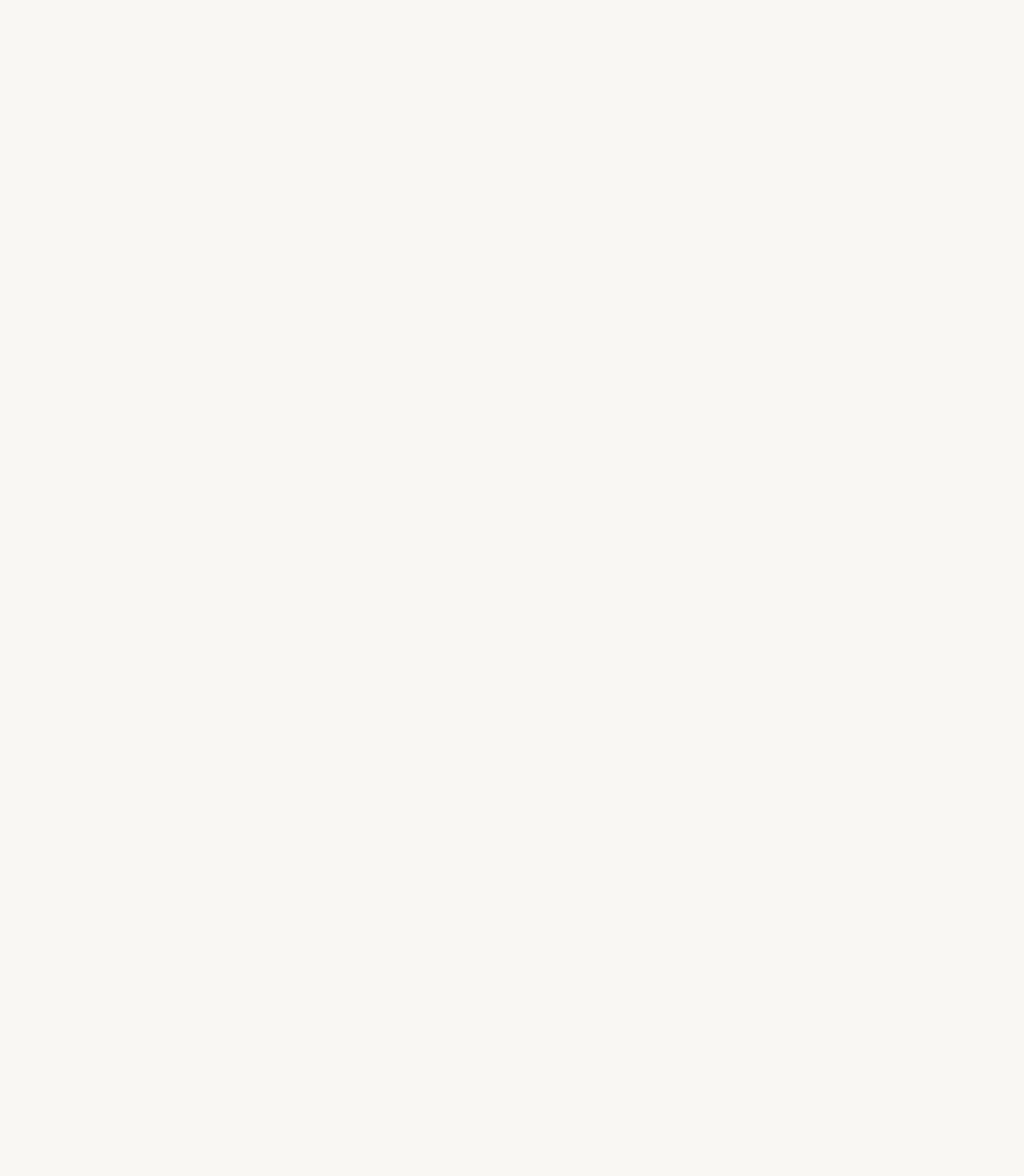
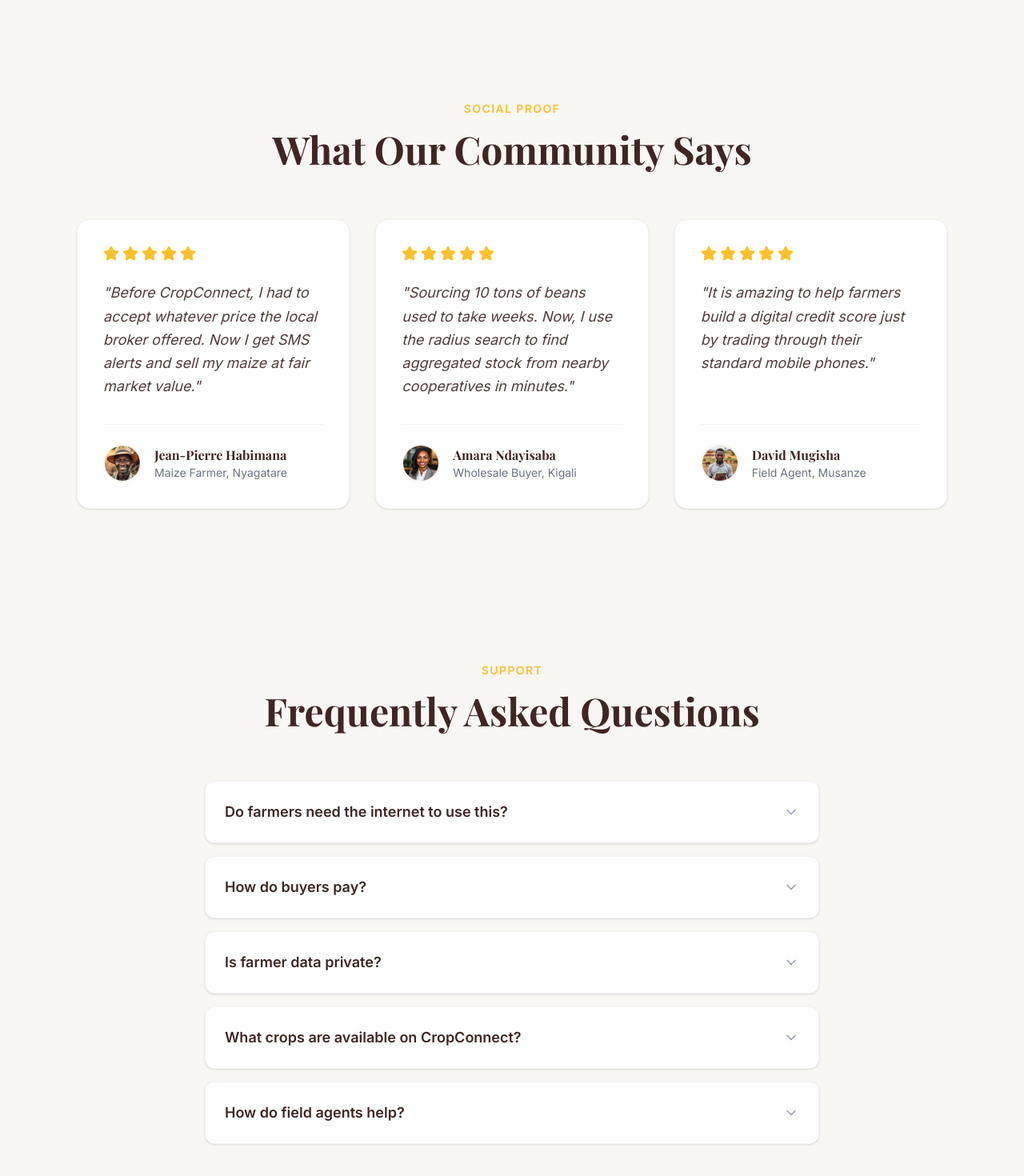
Before and after one commit to ISONIC0788/CropConnect-frontend, a React app in the folder frontend/: page / in a window 1280 px wide. Shown: the part 2204-3674 px from the top of the page at 80% size. Before the commit the page ends 2234 px from the top, so only its background shows below. Built offline with nearby package versions, Linux system fonts and the light colour scheme; the HTML template or start-up script is replaced by a standard one.

Commit message:
feat[FQ]:added FA on landining page

```diff
--- a/frontend/src/App.tsx
+++ b/frontend/src/App.tsx
@@ -2,6 +2,8 @@
 import Hero from './components/Hero'
 import Mission from './components/Mission'
 import HowItWorks from './components/HowItWorks'
+import Testimonials from './components/Testimonials'
+import FAQ from './components/FAQ'
 
 function App() {
   return (
@@ -10,6 +12,8 @@
       <Hero />
       <Mission />
       <HowItWorks />
+      <Testimonials />
+      <FAQ />
     </main>
   )
 }
--- /dev/null
+++ b/frontend/src/components/FAQ.tsx
@@ -0,0 +1,88 @@
+import { useState } from 'react';
+import { ChevronDown, ChevronUp } from 'lucide-react';
+
+const FAQ = () => {
+  const [openIndex, setOpenIndex] = useState<number | null>(null);
+
+  const faqs = [
+    {
+      question: "Do farmers need the internet to use this?",
+      answer: "No. Farmers interact with CropConnect entirely through USSD and SMS codes, meaning it works on any basic feature phone without requiring a data plan or smartphone."
+    },
+    {
+      question: "How do buyers pay?",
+      answer: "Buyers pay through our secure online platform. Funds are held in a protected escrow account and are only released to the farmer once the field agent confirms the quality and pickup of the produce."
+    },
+    {
+      question: "Is farmer data private?",
+      answer: "Yes. We take data privacy seriously. Farmer contact information is only shared with verified buyers once a trade agreement is locked to ensure safety and prevent harassment."
+    },
+    {
+      question: "What crops are available on CropConnect?",
+      answer: "We currently focus on high-volume staples including Maize, Beans, Rice, and Soybeans, but we are constantly expanding our catalog based on regional demand."
+    },
+    {
+      question: "How do field agents help?",
+      answer: "Field agents act as the physical trust layer. They verify the quality of the crops at the farm gate, assist with weighing, and ensure the logistics provider picks up the correct inventory."
+    }
+  ];
+
+  const toggleFAQ = (index: number) => {
+    setOpenIndex(openIndex === index ? null : index);
+  };
+
+  return (
+    <section id="faq" className="py-24 px-6 md:px-12 lg:px-24 bg-cream">
+      <div className="max-w-3xl mx-auto">
+
+        {/* Section Header */}
+        <div className="text-center mb-16 font-sans">
+          <span className="text-accent font-bold tracking-widest uppercase text-sm mb-4 block">
+            Support
+          </span>
+          <h2 className="font-serif text-4xl md:text-5xl font-bold text-brown">
+            Frequently Asked Questions
+          </h2>
+        </div>
+
+        {/* FAQ List */}
+        <div className="space-y-4 font-sans">
+          {faqs.map((faq, index) => (
+            <div
+              key={index}
+              className="bg-white rounded-xl shadow-sm border border-gray-100 overflow-hidden"
+            >
+              <button
+                onClick={() => toggleFAQ(index)}
+                className="w-full flex justify-between items-center p-6 text-left hover:bg-green-50/30 transition-colors cursor-pointer"
+              >
+                <span className="font-bold text-brown text-lg">
+                  {faq.question}
+                </span>
+                {openIndex === index ? (
+                  <ChevronUp className="w-5 h-5 text-primary" />
+                ) : (
+                  <ChevronDown className="w-5 h-5 text-gray-400" />
+                )}
+              </button>
+
+              {/* Answer content with smooth opening effect */}
+              <div
+                className={`transition-all duration-300 ease-in-out ${
+                  openIndex === index ? 'max-h-48 opacity-100' : 'max-h-0 opacity-0'
+                }`}
+              >
+                <div className="p-6 pt-0 text-gray-600 leading-relaxed border-t border-gray-50">
+                  {faq.answer}
+                </div>
+              </div>
+            </div>
+          ))}
+        </div>
+
+      </div>
+    </section>
+  );
+};
+
+export default FAQ;
--- /dev/null
+++ b/frontend/src/components/Testimonials.tsx
@@ -0,0 +1,81 @@
+import { Star } from 'lucide-react';
+
+const Testimonials = () => {
+  const reviews = [
+    {
+      name: "Jean-Pierre Habimana",
+      role: "Maize Farmer, Nyagatare",
+      image: "/testimonial-farmer.jpeg",
+      quote: "Before CropConnect, I had to accept whatever price the local broker offered. Now I get SMS alerts and sell my maize at fair market value.",
+    },
+    {
+      name: "Amara Ndayisaba",
+      role: "Wholesale Buyer, Kigali",
+      image: "/testimonial_agent.jpeg",
+      quote: "Sourcing 10 tons of beans used to take weeks. Now, I use the radius search to find aggregated stock from nearby cooperatives in minutes.",
+    },
+    {
+      name: "David Mugisha",
+      role: "Field Agent, Musanze",
+      image: "/testimonial-agent.jpeg",
+      quote: "It is amazing to help farmers build a digital credit score just by trading through their standard mobile phones.",
+    }
+  ];
+
+  return (
+    <section id="testimonials" className="py-24 px-6 md:px-12 lg:px-24 bg-cream">
+      <div className="max-w-7xl mx-auto">
+
+        {/* Section Header */}
+        <div className="text-center mb-16 font-sans">
+          <span className="text-accent font-bold tracking-widest uppercase text-sm mb-4 block">
+            Social Proof
+          </span>
+          <h2 className="font-serif text-4xl md:text-5xl font-bold text-brown">
+            What Our Community Says
+          </h2>
+        </div>
+
+        {/* Testimonial Grid */}
+        <div className="grid grid-cols-1 md:grid-cols-3 gap-8">
+          {reviews.map((review, index) => (
+            <div
+              key={index}
+              className="bg-white p-8 rounded-2xl shadow-sm border border-gray-100 flex flex-col justify-between hover:shadow-md transition-shadow"
+            >
+              <div>
+                {/* 5 Star Rating in Harvest Gold */}
+                <div className="flex gap-1 mb-6">
+                  {[...Array(5)].map((_, i) => (
+                    <Star key={i} className="w-5 h-5 fill-accent text-accent" />
+                  ))}
+                </div>
+
+                {/* Quote in Soil Brown */}
+                <p className="font-sans italic text-brown/90 leading-relaxed mb-8 text-lg">
+                  "{review.quote}"
+                </p>
+              </div>
+
+              {/* User Profile */}
+              <div className="flex items-center gap-4 border-t border-gray-100 pt-6">
+                <img
+                  src={review.image}
+                  alt={review.name}
+                  className="w-12 h-12 rounded-full object-cover border-2 border-cream"
+                />
+                <div className="font-sans">
+                  <h4 className="font-bold text-brown text-base">{review.name}</h4>
+                  <p className="text-gray-500 text-sm">{review.role}</p>
+                </div>
+              </div>
+            </div>
+          ))}
+        </div>
+
+      </div>
+    </section>
+  );
+};
+
+export default Testimonials;
```
